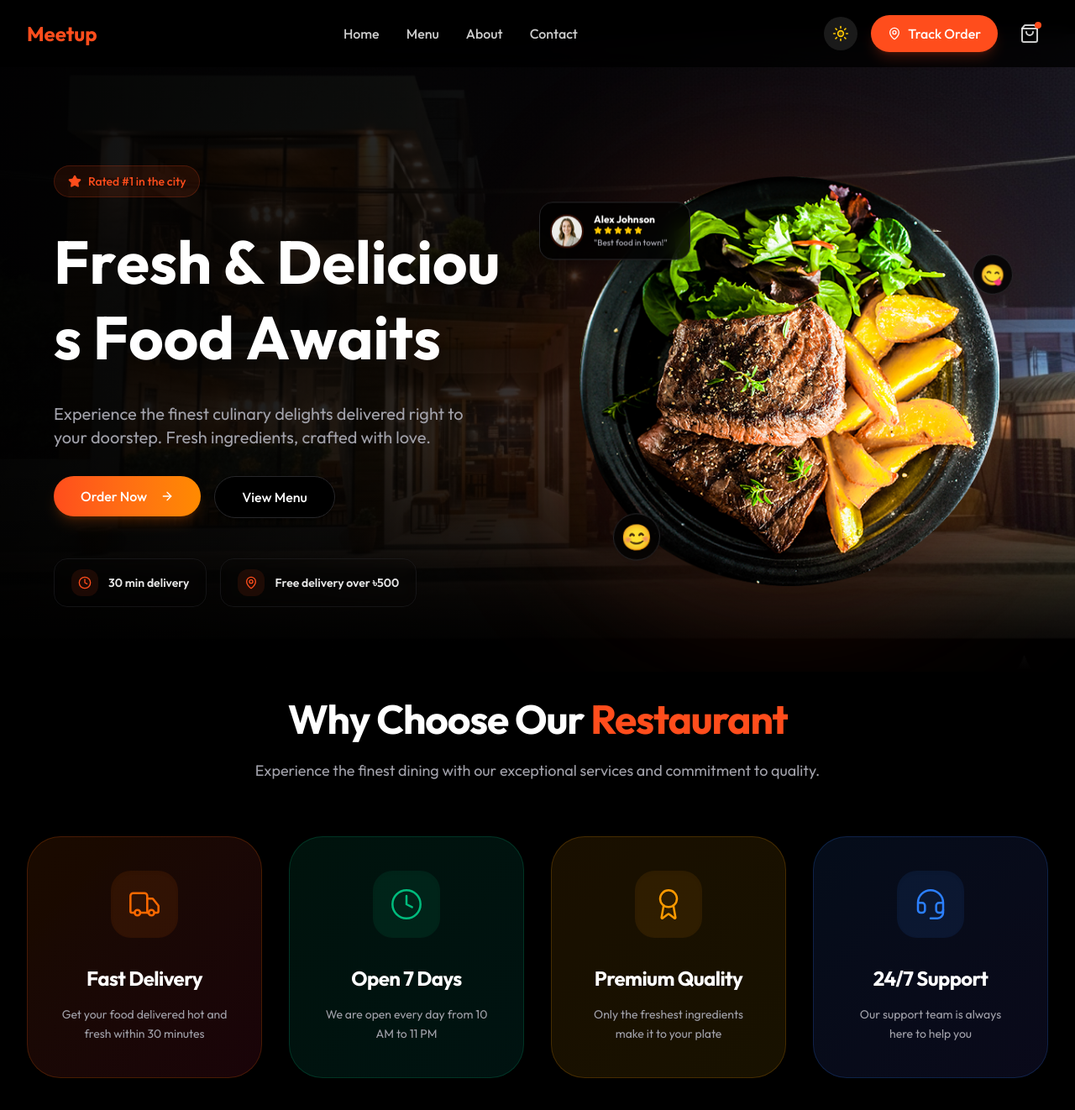
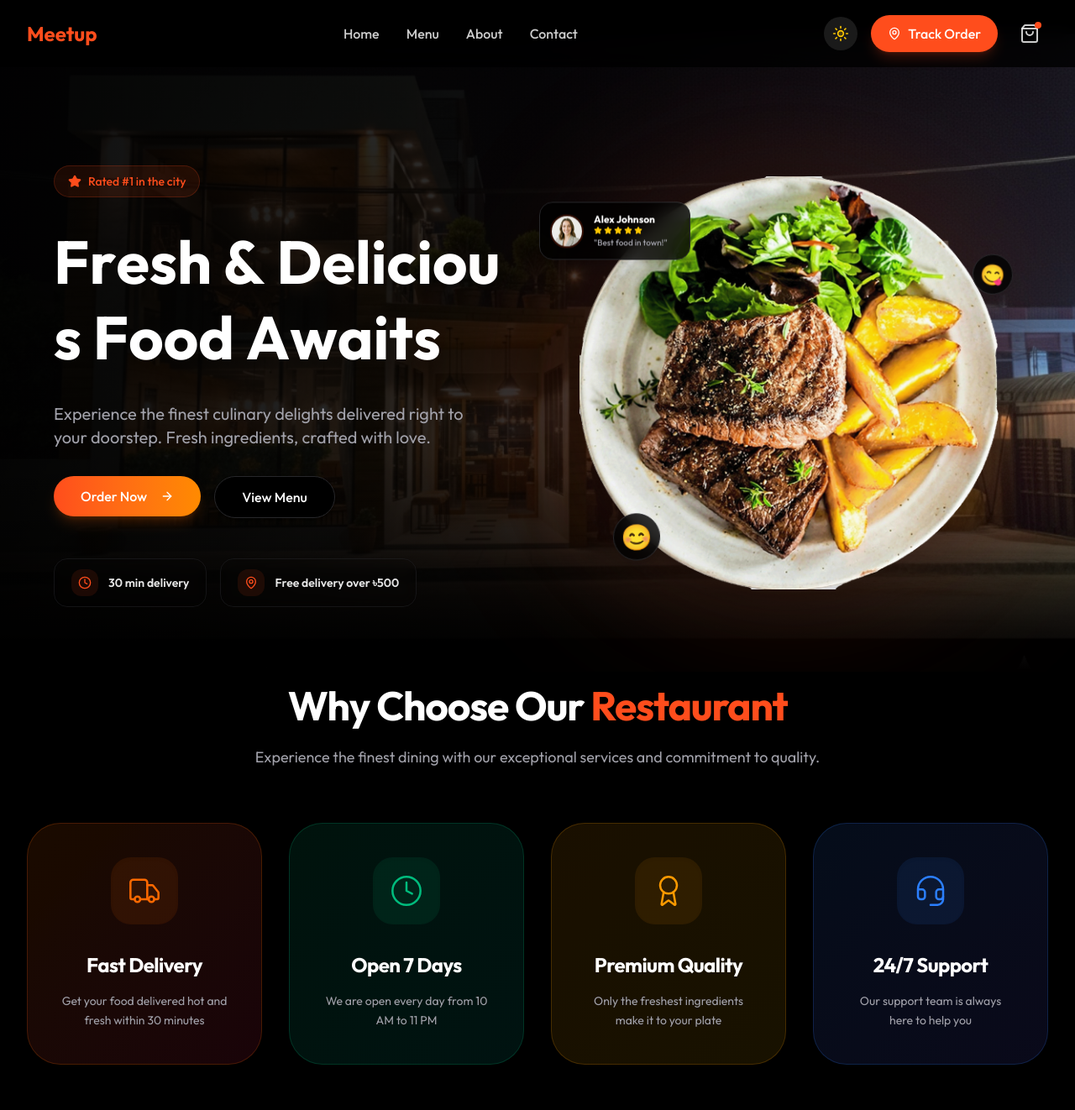
Before and after one commit to sahidDev09/Meetup-restaurant, a Next.js app: page / in a window 1280 px wide. Shown: the top 1322 px of the page at 84% size. Built offline with nearby package versions, Linux system fonts and the light colour scheme.

Commit message:
fix error in hero.tsx

```diff
--- a/components/Features.tsx
+++ b/components/Features.tsx
@@ -48,7 +48,7 @@ const features = [
 
 export default function Features() {
   return (
-    <section className="relative py-4 md:py-8 overflow-hidden bg-background">
+    <section className="relative py-4 md:py- overflow-hidden bg-background">
       {/* Background Orbs */}
       <div className="absolute top-1/2 left-1/2 -translate-x-1/2 -translate-y-1/2 w-full h-full -z-10 pointer-events-none">
         <div className="absolute top-0 left-1/4 w-96 h-96 bg-primary/5 rounded-full blur-[120px] animate-pulse" />
--- a/components/Hero.tsx
+++ b/components/Hero.tsx
@@ -11,12 +11,10 @@ import gsap from "gsap";
 export default function Hero() {
   const { theme, resolvedTheme } = useTheme();
   const headingRef = useRef<HTMLHeadingElement>(null);
-  const containerRef = useRef<HTMLDivElement>(null);
-  const [mounted, setMounted] = useState(false);
+  const containerRef = useRef<HTMLDivElement>(null)
+  const [mounted] = useState(false);
 
-  useEffect(() => {
-    setMounted(true);
-  }, []);
+
 
   const heroImage = mounted && resolvedTheme === "dark"
     ? "/assests/meetup_hero_black.png"
```
